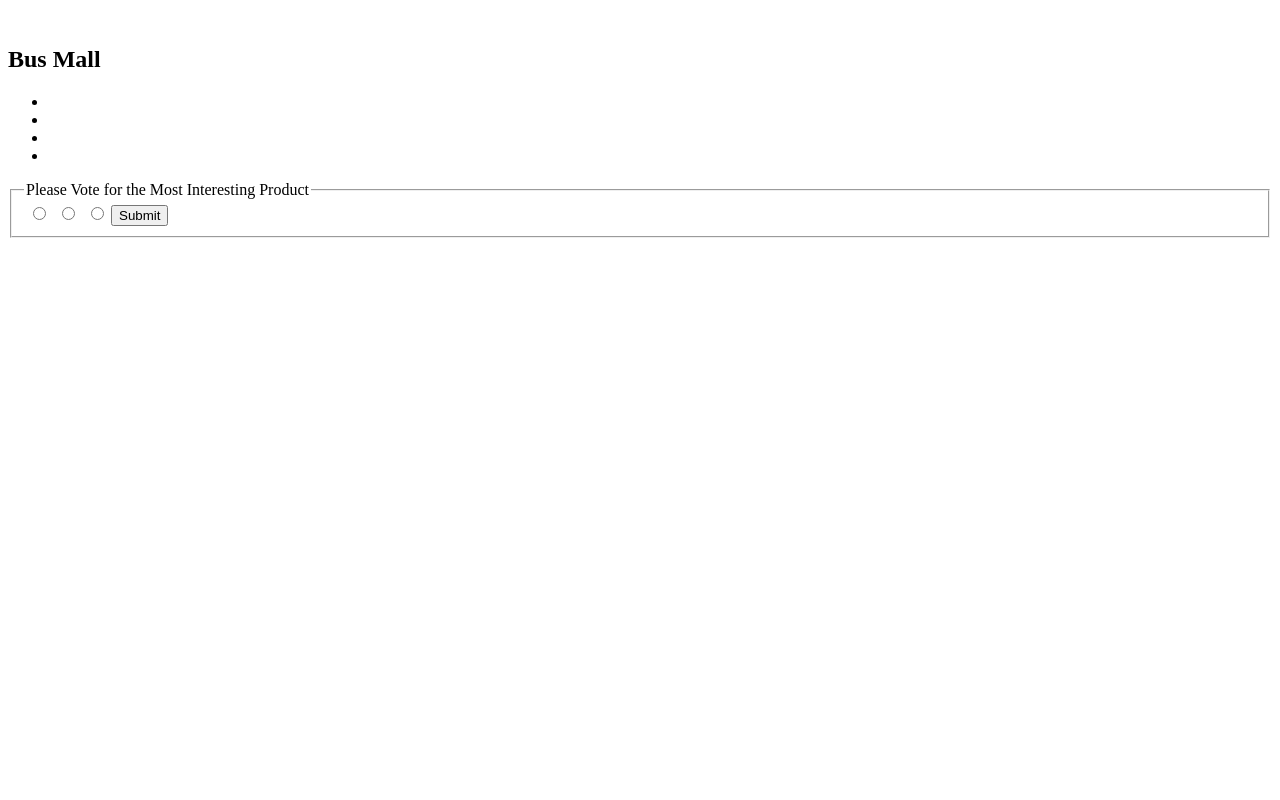
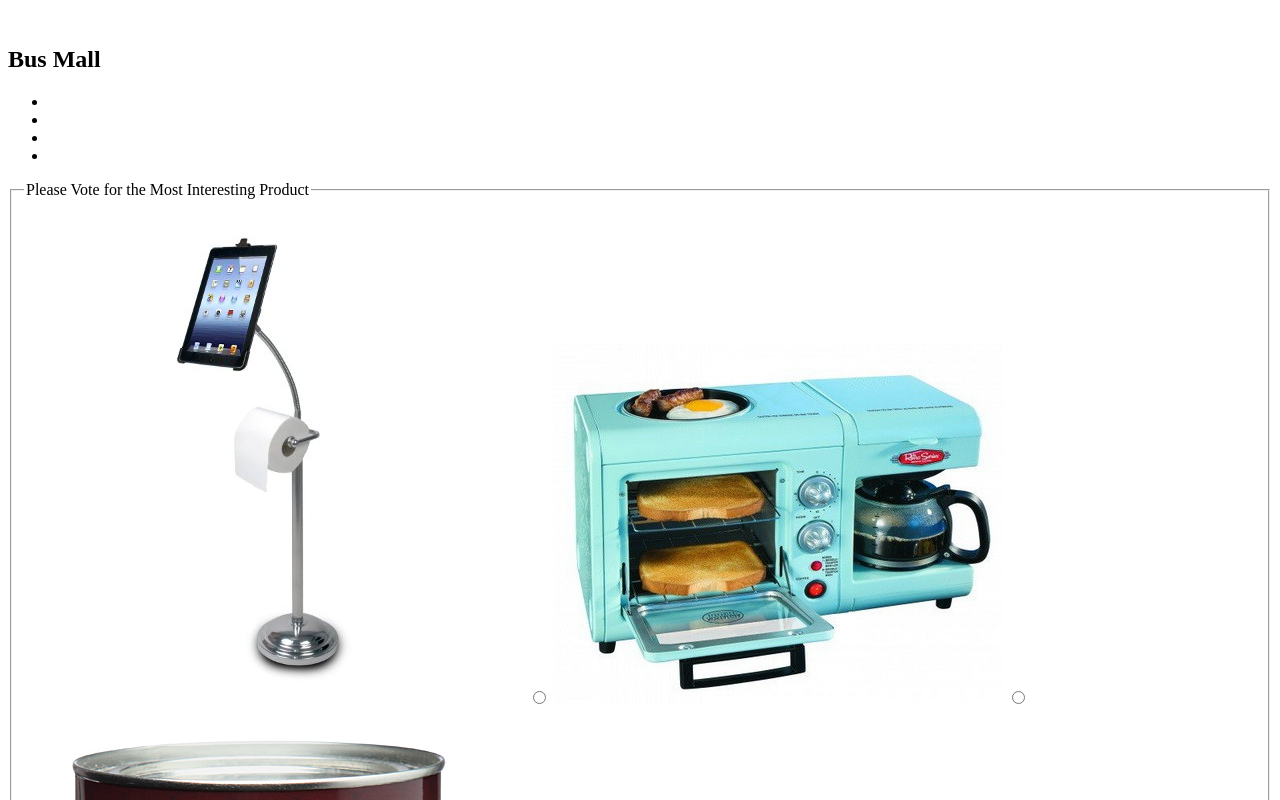
Before and after one commit to alexlhanson/busmall, a plain HTML site: page index.html in a window 1280 px wide. Shown: the top 800 px of the page. Drawn offline with Linux system fonts and the light colour scheme.

Commit message:
Add render three images function

```diff
--- a/index.html
+++ b/index.html
@@ -29,13 +29,13 @@
         <fieldset>
           <legend>Please Vote for the Most Interesting Product</legend>
 
-          <img id="product1">
+          <img src ="" id="product1" data-index="0">
           <input type="radio" name="productVote" id="productVote1">
 
-          <img id="product2">
+          <img src ="" id="product2" data-index="1">
           <input type="radio" name="productVote" id="prodcutVote2">
 
-          <img id="product3">
+          <img src="" id="product3" data-index="2">
           <input type="radio" name="productVote" id="productVote3">
 
           <input type="submit">
--- a/js/app.js
+++ b/js/app.js
@@ -23,7 +23,40 @@ function Product(name, src){
 };
 
 /********************************************************************************
-*         Add instances and call functions for running                          *
+*         Product helper functions                                              *
+********************************************************************************/
+
+Product.renderThreeImages = function(){
+
+  //find first random number and add to page
+  var randomNumber1 = Product.randomNumber();
+
+  do {
+    var randomNumber2 = Product.randomNumber();
+  } while (randomNumber2 === randomNumber1);
+
+  do{
+    var randomNumber3 = Product.randomNumber();
+  } while (randomNumber3 === randomNumber2 || randomNumber3 === randomNumber1);
+
+  product1.src = Product.productArray[randomNumber1].src;
+  product2.src = Product.productArray[randomNumber2].src;
+  product3.src = Product.productArray[randomNumber3].src;
+};
+
+//Create random number by Product array range
+Product.randomNumber = function(){
+  var randomNumber = Math.floor(Math.random() * this.productArray.length);
+  return randomNumber;
+};
+
+/********************************************************************************
+*         Event Listeners and Handlers                                          *
+********************************************************************************/
+
+
+/********************************************************************************
+ *         Add instances and call functions for running                          *
 ********************************************************************************/
 //Add Product instances
 new Product('bag', './images/products/bag.jpg');
@@ -40,9 +73,11 @@ new Product('pen', './images/products/pen.jpg');
 new Product('pet-sweep', './images/products/pet-sweep.jpg');
 new Product('scissors', './images/products/scissors.jpg');
 new Product('shark', './images/products/shark.jpg');
-new Product('sweep', './images/products/sweep.jpg');
+new Product('sweep', './images/products/sweep.png');
 new Product('tauntaun', './images/products/tauntaun.jpg');
 new Product('unicorn', './images/products/unicorn.jpg');
 new Product('usb', './images/products/usb.gif');
 new Product('water-can', './images/products/water-can.jpg');
 new Product('wine-glass', './images/products/wine-glass.jpg');
+
+Product.renderThreeImages();
```
